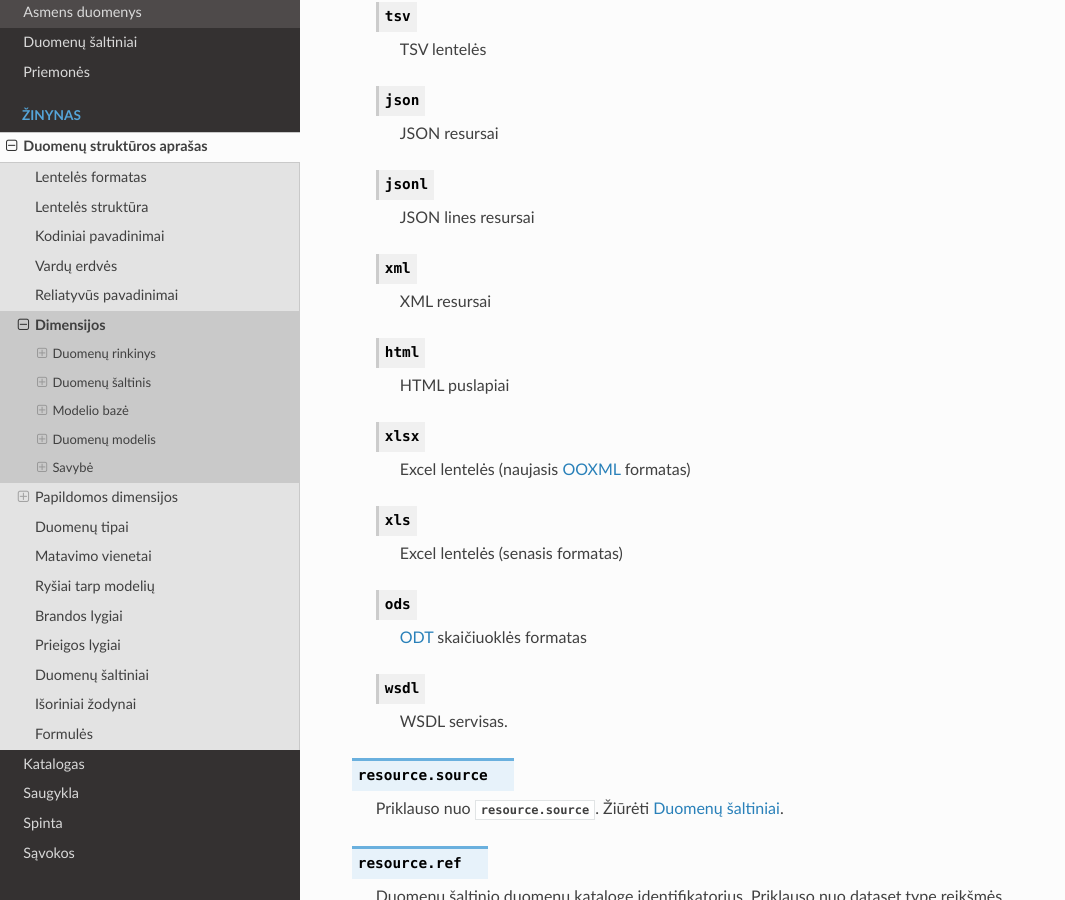
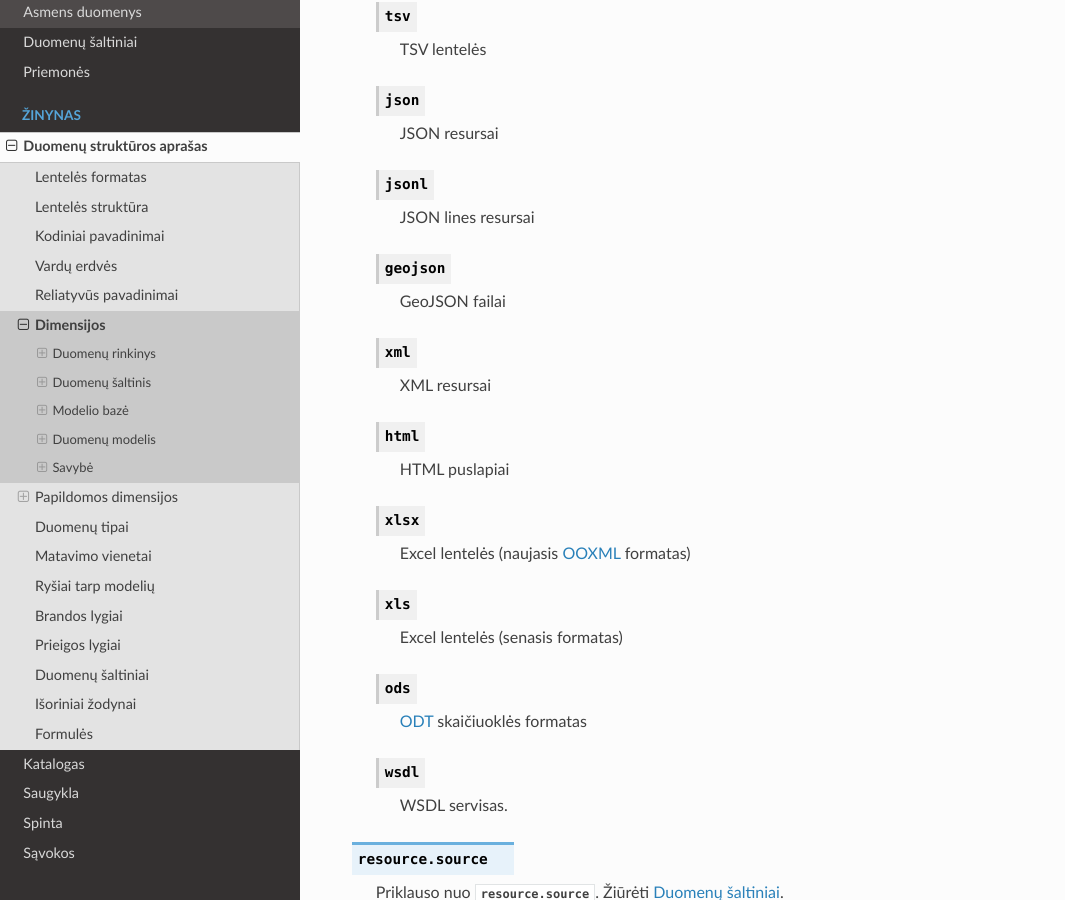
Before and after one commit to atviriduomenys/manifest, a Sphinx documentation site: the page built from docs/dsa/dimensijos.rst, in a window 1280 px wide and 900 px high, scrolled down 3399 px. Shown: the whole window, without its empty margins (0-1065 px from the left). Built offline with Sphinx 7.4.7 and the Read the Docs theme 2.0.0, drawn with Linux system fonts in a browser that asks for light colours.

Commit message:
Add geojson to list of supported backends

```diff
--- a/docs/dsa/dimensijos.rst
+++ b/docs/dsa/dimensijos.rst
@@ -197,6 +197,10 @@ nurodomas duomenų šaltinio identifikatorius iš :term:`ADK`.
     .. describe:: jsonl
 
         JSON lines resursai
+
+    .. describe:: geojson
+
+        GeoJSON failai
 
     .. describe:: xml
 
```
